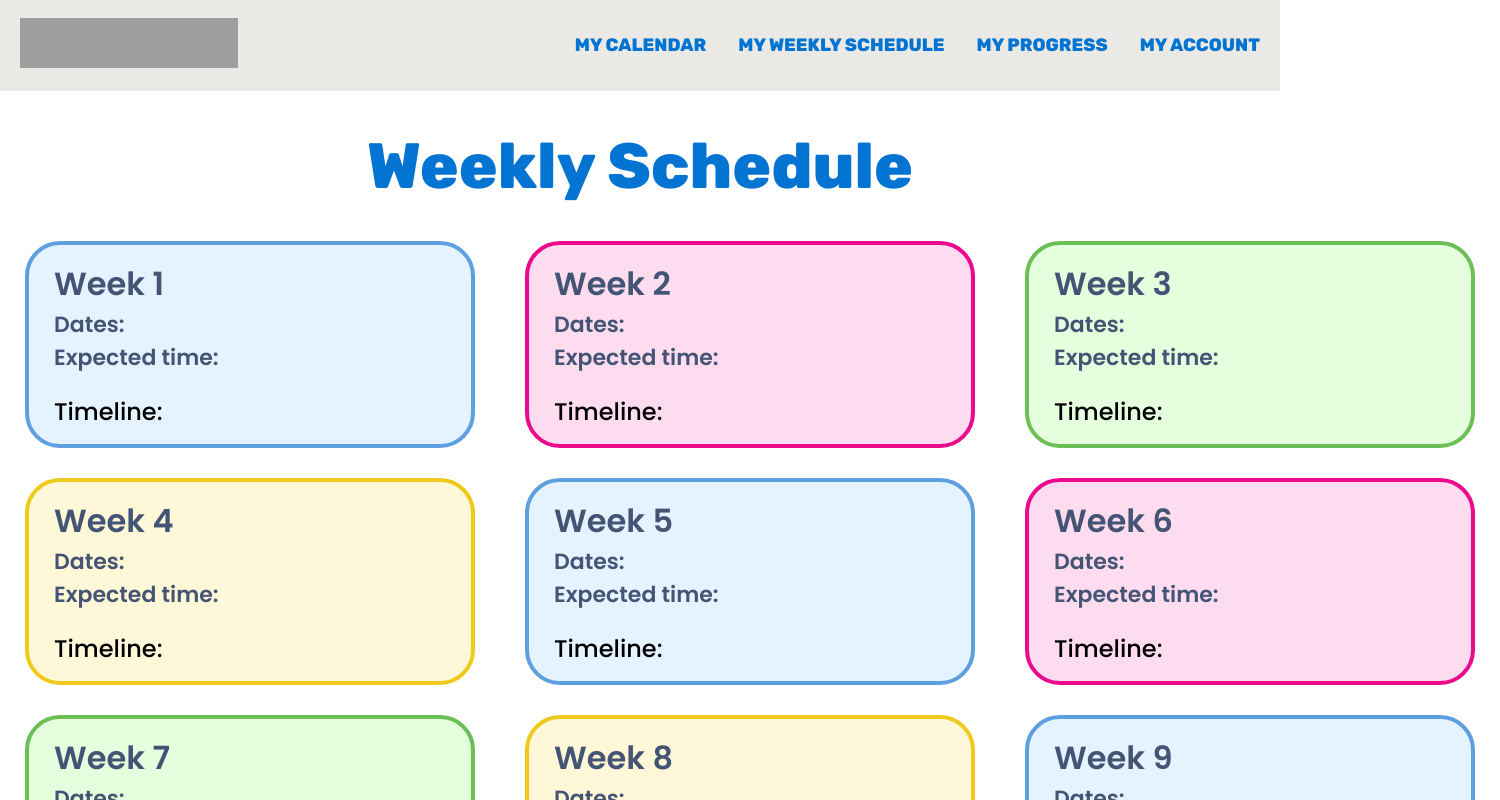
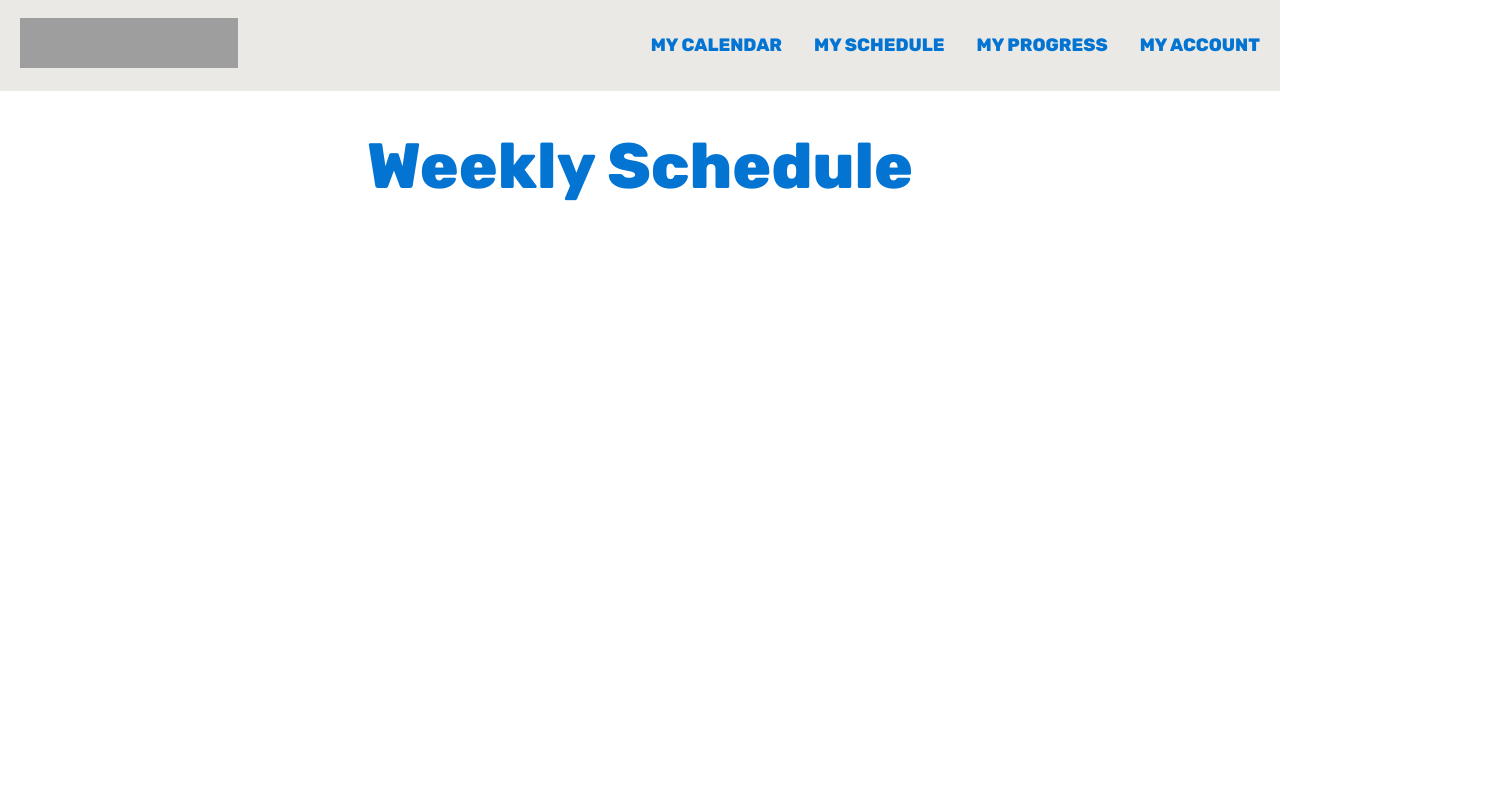
Before and after one commit to jqin206/technovation-planner, a React (Vite) app in the folder technovation-planner/: page /weeklyschedule in a window 1280 px wide. Shown: the top 800 px of the page, 1500 px wide, since content can reach past the window. Built offline with nearby package versions, Linux system fonts and the light colour scheme; grey boxes are pictures that could not be loaded; a web font is replaced by a local one.

Commit message:
built weekly schedule page

```diff
--- a/technovation-planner/src/Calendar.jsx
+++ b/technovation-planner/src/Calendar.jsx
@@ -9,12 +9,12 @@ import { deliverables as seniorDeliverables} from './senior.js';
 import { deliverables as juniorDeliverables } from './junior.js';
 import { deliverables as beginnerDeliverables} from './beginner.js';
 
-function distributeLessons(lessons, startDateStr, endDateStr) {
+export function distributeLessons(lessons, startDateStr, endDateStr) {
   const startDate = new Date(startDateStr);
   const endDate = new Date(endDateStr);
 
   const totalMinutes = lessons.reduce((sum, l) => sum + l.length_int, 0);
-  const totalWeeks = Math.ceil((endDate - startDate) / (1000 * 60 * 60 * 24 * 7)) + 1;
+  const totalWeeks = Math.ceil((endDate - startDate) / (1000 * 60 * 60 * 24 * 7));
   const targetPerWeek = totalMinutes / totalWeeks;
 
   const weeks = Array.from({ length: totalWeeks }, (_, i) => {
@@ -86,7 +86,7 @@ while (changed) {
 
     if (curr.modules.length > 0) {
       const movable = curr.modules[0]; // peek at first module in current week
-      if (curr.totalMinutes > prev.totalMinutes + movable.length_int) {
+      if (curr.totalMinutes >= prev.totalMinutes + movable.length_int) {
         // Now actually move it:
         curr.modules.shift();
         curr.totalMinutes -= movable.length_int;
@@ -112,32 +112,32 @@ while (changed) {
     }
 
   }
-  scheduled.length = 0; // Clear the original array
-  scheduled.push(...uniqueScheduled);
+  const finalscheduled = []; // Clear the original array
+  finalscheduled.push(...uniqueScheduled);
   // Sort by date
-  scheduled.sort((a, b) => a.date - b.date);
+  finalscheduled.sort((a, b) => a.date - b.date);
 
-  // Add unit-complete markers
-  for (let i = 0; i < lessons.length; i++) {
+  const completedUnits = new Set();
+
+  for (let i = 0; i < scheduled.length; i++) {
     const l = scheduled[i];
     const next = scheduled[i + 1];
     const isUnitEnd = !next || next.unit !== l.unit;
 
-    if (isUnitEnd) {
+    if (isUnitEnd && !completedUnits.has(l.unit)) {
       const unitComplete = {
         type: "unit-complete",
         unit: l.unit,
-        date: new Date(l.date),
+        date: new Date(new Date(l.date).setDate(new Date(l.date).getDate() + 6)),
       };
-      scheduled.push(unitComplete);
+      finalscheduled.push(unitComplete);
+      completedUnits.add(l.unit);
     }
   }
-  scheduled.sort((a, b) => a.unit - b.unit || a.date - b.date);
-  return scheduled;
+  finalscheduled.sort((a, b) => a.unit - b.unit || a.date - b.date);
+  return finalscheduled;
 
 }
-
-
 
 const Calendar = () => {
   const [currentDate, setCurrentDate] = useState(new Date());
@@ -279,7 +279,10 @@ const lessons = useMemo(() => {
               <div key={index} className="calendar-day">
                 {day ? (
                   <>
-                    <div>{day.getDate()}</div>
+                    <div>
+                      {day.getDate() && day.getDate() === new Date().getDate() && day.getMonth() === new Date().getMonth() && day.getFullYear() === new Date().getFullYear() ? (
+                        <span className="today">{day.getDate()}</span>) : <span>{day.getDate()}</span>}
+                    </div>
                     {submission &&
                       new Date(submission).toISOString().slice(0, 10) ===
                       day.toISOString().slice(0, 10) && (
@@ -294,15 +297,7 @@ const lessons = useMemo(() => {
                         ✅ Unit {lesson.unit} Completed!
                       </div>
                     );
-                  } /*else {
-                    return (
-                      <div key={lesson.id} className={`lesson-box unit${lesson.unit}`}>
-                        <div className="lesson-title">
-                          {lesson.title + ' ' + lesson.length}
-                        </div>
-                      </div>
-                    );
-                  } */
+                  }
                 })}
               </div>
             );
@@ -314,167 +309,3 @@ const lessons = useMemo(() => {
 };
 
 export default Calendar;
-
-/*
-import React, { useState, useEffect, useMemo } from 'react';
-import './Calendar.css';
-import { collection, query, where, getDocs } from "firebase/firestore";
-import { db, auth} from "./configuration";
-import {lessons} from './senior.js';
-import beginner_curriculum from './beginner.json'
-import junior_curriculum from './junior.json'
-import senior_curriculum from './senior.json'
-
-
-const Calendar = () => {
-  const [currentDate, setCurrentDate] = useState(new Date());
-
-  const getFirstDayOfMonth = (date) => new Date(date.getFullYear(), date.getMonth(), 1);
-  const getLastDayOfMonth = (date) => new Date(date.getFullYear(), date.getMonth() + 1, 0);
-  const getDaysInMonth = (date) => {
-    const firstDay = getFirstDayOfMonth(date);
-    const lastDay = getLastDayOfMonth(date);
-    const days = [];
-
-    for (let i = 1; i <= lastDay.getDate(); i++) {
-      days.push(new Date(date.getFullYear(), date.getMonth(), i));
-    }
-    return days;
-  };
-
-  const handlePrevMonth = () => {
-    setCurrentDate(new Date(currentDate.getFullYear(), currentDate.getMonth() - 1, 1));
-  };
-
-  const handleNextMonth = () => {
-    setCurrentDate(new Date(currentDate.getFullYear(), currentDate.getMonth() + 1, 1));
-  };
-
-    const getCalendarGrid = (date) => {
-    const getfirstDay = getFirstDayOfMonth(date).getDay(); // Sunday=0, Monday=1...
-    const temp_days = getDaysInMonth(date);
-
-    // Prepend empty slots for alignment
-    const paddedDays = Array.from({ length: getfirstDay }, () => null).concat(temp_days);
-    return paddedDays;
-    };
-
-  const daysInMonth = getCalendarGrid(currentDate);
-  const dayNames = ['Sun', 'Mon', 'Tue', 'Wed', 'Thu', 'Fri', 'Sat'];
-
-  const user = auth.currentUser;
-
-  const [start, setStart] = useState("");
-  const [submission, setSubmission] = useState("");
-  const [division, setDivision] = useState("");
-
-  useEffect(() => {
-    const fetchData = async () => {
-      const user = auth.currentUser;
-    if (!user) return;
-
-    const q = query(collection(db, "users"), where("email", "==", user.email));
-    const querySnapshot = await getDocs(q);
-
-    if (!querySnapshot.empty) {
-      const data = querySnapshot.docs[0].data();
-      setStart(data.start);
-      setSubmission(data.submission);
-      setDivision(data.division);
-    }
-    };
-
-    fetchData();
-  }, []);
-
-  // Calculate the difference in days between the current date and the project submission date
-  const daysDiff = Math.ceil((new Date(submission) - new Date()) / (1000 * 60 * 60 * 24));
-
-  // calculate difference between start date and submission date
-  const startAndSubDiff = Math.ceil((new Date(submission) - new Date(start)) / (1000 * 60 * 60 * 24));
-
-
-
-
-  const scheduledLessons = useMemo(() => {
-    if (!start || !submission || lessons.length === 0) return [];
-    if (startAndSubDiff <= 0) return [];
-    const totalMinutes = lessons.reduce((sum, lesson) => sum + lesson.length_int, 0);
-    const minutesPerDay = totalMinutes / startAndSubDiff;
-  const result = [];
-  let currentDay = new Date(start);
-  let accumulated = 0;
-
-  for (let lesson of lessons) {
-    accumulated += lesson.length_int;
-    result.push({
-      ...lesson,
-      date: new Date(currentDay),
-    });
-
-    if (accumulated >= minutesPerDay) {
-      currentDay.setDate(currentDay.getDate() + 1);
-      accumulated = 0;
-    }
-  }
-
-  return result;
-}, [start, submission, lessons]);
-
-{daysInMonth.map((day, index) => {
-  const lessonOnDay = scheduledLessons.filter(
-    (l) => day && l.date.toDateString() === day.toDateString()
-  );
-})
-  return (
-
-    <div className="calendar">
-        <h1 className= "countdown">Countdown!</h1>
-        <div className="inline-text">
-            <h2>
-              {daysDiff ? daysDiff : '0'}
-            </h2>
-            <p>days till project submission</p>
-        </div>
-        <div className="calendar-frame">
-      <div className="calendar-header">
-        <button onClick={handlePrevMonth}>&lt;</button>
-        <h2 className="monthName">{currentDate.toLocaleString('default', { month: 'long', year: 'numeric' })}</h2>
-        <button onClick={handleNextMonth}>&gt;</button>
-      </div>
-      <div className="calendar-day-names">
-        {dayNames.map((dayName) => (
-          <div key={dayName}>{dayName}</div>
-        ))}
-      </div>
-      <div className="calendar-grid">
-        {daysInMonth.map((day, index) => (
-        <div key={index} className="calendar-day">
-            {day ? (
-            <>
-              <div>{day.getDate()}</div>
-              {submission &&
-                new Date(submission).toISOString().slice(0, 10) ===
-                day.toISOString().slice(0, 10) && (
-                  <div className="subDate">Submission Deadline</div>
-              )}
-            </>
-          ) : ''}
-          {lessonOnDay.map((lesson, idx) => (
-            <div
-              key={idx}
-              className={'lesson-box unit{lesson.unit}'}
-              title={lesson.title}
-            >
-              {lesson.title}
-            </div>
-          ))}
-        </div>
-        ))}
-
-      </div>
-      </div>
-    </div>
-  );
-}}
-export default Calendar; */
--- a/technovation-planner/src/NavBar.css
+++ b/technovation-planner/src/NavBar.css
@@ -2,12 +2,13 @@
 @import url('https://fonts.googleapis.com/css2?family=Poppins:ital,wght@0,100;0,200;0,300;0,400;0,500;0,600;0,700;0,800;0,900;1,100;1,200;1,300;1,400;1,500;1,600;1,700;1,800;1,900&display=swap');
 @import url('https://fonts.googleapis.com/css2?family=Bungee+Inline&display=swap');
 .navbar {
-        /* Rectangle 3 */
-        display: flex;
-        align-items: center;
-        justify-content: space-between;
-    width: 100%;
+
+    display: flex;
+    align-items: center;
+    justify-content: space-between;
     height: 91px;
+    width: 100vw;
+    min-width: max-content;
 
     /* grayish white */
     background: #EBE9E5;
--- a/technovation-planner/src/NavBar.jsx
+++ b/technovation-planner/src/NavBar.jsx
@@ -24,7 +24,7 @@ export default function NavBar() {
                         <Link to="/Calendar">MY CALENDAR</Link>
                     </li>
                     <li>
-                        <Link to="/WeeklySchedule">MY WEEKLY SCHEDULE</Link>
+                        <Link to="/WeeklySchedule">MY SCHEDULE</Link>
                     </li>
                     <li>
                         <Link to="/Progress">MY PROGRESS</Link>
--- a/technovation-planner/src/WeeklySchedule.css
+++ b/technovation-planner/src/WeeklySchedule.css
@@ -17,7 +17,7 @@ h1.countdown  {
     font-family: 'Rubik', sans-serif;
     font-style: normal;
     font-weight: 800;
-    font-size: 64px;
+    font-size: clamp(56px, 8vw, 64px); /* Responsive font size */
     line-height: 1px;
     margin-bottom: 0px;
     margin-top: 75px;
@@ -26,39 +26,30 @@ h1.countdown  {
     color: #0474D3;
 }
 
+
+
 .container {
-    display: flex;
-    flex-direction: row;
-    justify-content: center;
-    align-items: center;
-    margin: 0 auto;
-    padding: 0;
-    padding-bottom: 100px;
-}
-
-.column {
-    display: flex; /* Enables Flexbox for the boxes within each column */
-    flex-direction: column; /* Stacks boxes vertically */
-    align-items: center; /* Centers boxes horizontally within their column */
-    margin: 10px; /* Adds space between columns */
-    padding-right: 15px;
-    padding-left: 15px;
+    display: grid;
+    grid-template-columns: repeat(3, 1fr);
+    gap: 20px;
+    width: 100%;
+    grid-auto-rows: 1fr;
+    padding-top: 25px;
+    padding-right: 20px;
+    padding-left: 20px;
 }
 
 .box {
-    width: 450px;
-    height: auto;
-    flex-shrink: 0;
+    display: flex;
     flex-direction: column;
+    justify-content: flex-start;
+    align-items: flex-start;
+    width: 100%;
+    height: 100%;
+    box-sizing: border-box;
     border-radius: 35px;
-    margin-top: 15px;
-    margin-bottom: 15px; /* Adds space between boxes */
-    display: flex;
-    align-items: flex-start;
-    padding-left: 25px;
-    padding-right: 25px;
-    padding-top: 15px;
-    padding-bottom: 15px;
+    padding: 15px;
+    background: white;
     font-family: sans-serif;
 }
 
@@ -120,4 +111,6 @@ p.schedule {
     font-style: normal;
     font-weight: 500;
     line-height: normal;
+    text-align: left;
+    padding-bottom: 0;
 }
--- a/technovation-planner/src/WeeklySchedule.jsx
+++ b/technovation-planner/src/WeeklySchedule.jsx
@@ -1,26 +1,64 @@
-import React, { useState, useEffect, useMemo } from 'react';
+import React, { useState, useEffect, useMemo, use } from 'react';
 import './WeeklySchedule.css';
 import { collection, query, where, getDocs } from 'firebase/firestore';
 import { db, auth } from './configuration';
+import { distributeLessons } from './Calendar.jsx';
+import { lessons as seniorLessons} from './senior.js';
+import { lessons as juniorLessons } from './junior.js';
+import { lessons as beginnerLessons} from './beginner.js';
 
-function generateBoxes(numberOfBoxes, columnIndex, numCols) {
+function generateBoxes(lessons, numberOfBoxes, start, submission) {
   const colors = ['blue', 'pink', 'green', 'yellow'];
-  return Array.from({ length: numberOfBoxes }, (_, rowIndex) => {
-    const colorIndex = (rowIndex * numCols + columnIndex) % colors.length;
-    const colorClass = colors[colorIndex];
+  return Array.from({ length: numberOfBoxes }, (_, week) => {
+    const colorClass = colors[week % colors.length];
+    week++;
+    const subDate = new Date(submission);
+    const startDateObj = new Date(start); // make a Date object
+    const startDate = new Date(startDateObj.getTime() + (7 * (week - 1)) * 24 * 60 * 60 * 1000);
+    var endDate = new Date(startDate.getTime() + 6 * 24 * 60 * 60 * 1000);
+    if (startDate > subDate) {
+      endDate = startDate;
+    }
+
+    const lessonUnits = [];
+    const lessonTitles = [];
+    const lessonLengths = [];
+    let lessonsLength = 0;
+    const weekStartDate = new Date(startDate);
+
+
+    for (let i = 0; i < lessons.length; i++) {
+      const lessonDate = new Date(lessons[i].date)
+      if (lessonDate >= weekStartDate && lessonDate <= endDate && lessons[i].type != 'unit-complete') {
+        lessonUnits.push(lessons[i].unit);
+        lessonTitles.push(lessons[i].title);
+        lessonLengths.push(lessons[i].length);
+        lessonsLength += lessons[i].length_int;
+      }
+    }
+    const totalHours = Math.floor(lessonsLength / 60);
+    const totalMinutes = lessonsLength % 60;
+
     return (
-      <div className={`box ${colorClass}`} key={rowIndex}>
+      <div className={`box ${colorClass}`} key={week}>
         <p className='week' >
-          Week {rowIndex*numCols + columnIndex + 1}
+          Week {week}
         </p>
           <p className='date' >
-          Dates:
+            Dates: {startDate.toLocaleDateString()} - {endDate.toLocaleDateString()}
           </p>
           <p className='time' >
-          Expected time:
+            Expected time: {totalHours} hours {totalMinutes} mins
           </p>
           <p className='schedule'>
             Timeline:
+            {lessonTitles.map((line, idx) => (
+              <React.Fragment key={idx}>
+                <br />
+                Unit {lessonUnits[idx]}: {line} ({lessonLengths[idx]})
+
+              </React.Fragment>
+            ))}
           </p>
         </div>
       );
@@ -29,21 +67,61 @@ function generateBoxes(numberOfBoxes, columnIndex, numCols) {
 
 export default function WeeklySchedule() {
   const numCols = 3;
-  const numRows = 3;
+  const [start, setStart] = useState('');
+    const [submission, setSubmission] = useState('');
+    const [division, setDivision] = useState('');
+
+    useEffect(() => {
+      const fetchData = async () => {
+        const user = auth.currentUser;
+        if (!user) return;
+
+        const q = query(collection(db, 'users'), where('email', '==', user.email));
+        const querySnapshot = await getDocs(q);
+        if (!querySnapshot.empty) {
+          const data = querySnapshot.docs[0].data();
+          setStart(data.start);
+          setSubmission(data.submission);
+          setDivision(data.division);
+        }
+      };
+
+      fetchData();
+    }, []);
+
+ // calculate num rows
+  const startDate = new Date(start);
+  const endDate = new Date(submission);
+  const totalWeeks = Math.ceil((endDate - startDate) / (1000 * 60 * 60 * 24 * 7));
+
+  const lessons = useMemo(() => {
+  switch (division){
+          case 'senior':
+            return seniorLessons;
+            break;
+          case 'junior':
+            return juniorLessons;
+            break;
+          case 'beginner':
+            return beginnerLessons;
+            break;
+          default:
+            return seniorLessons;
+        }
+    });
+
+   const scheduled = useMemo(() => {
+    return distributeLessons(lessons, start, submission);
+  }, [lessons, start, submission]);
+
+
   return (
       <div className="weekly_schedule">
         <h1 className="countdown">Weekly Schedule</h1>
         <div className="container">
-          <div className="column" id="column1">
-              {generateBoxes(numRows, 0, numCols)}
-          </div>
-          <div className="column" id="column2">
-              {generateBoxes(numRows, 1, numCols)}
-          </div>
-          <div className="column" id="column3">
-              {generateBoxes(numRows, 2, numCols)}
-          </div>
+          { generateBoxes(scheduled, totalWeeks, start, submission)}
         </div>
       </div>
     );
+
 }
```
Also changed, not shown: technovation-planner/src/Calendar.css (+20 -10 lines), technovation-planner/src/Progress.css (+6 -7 lines). Lines whose indentation alone changed are shown as unchanged.
